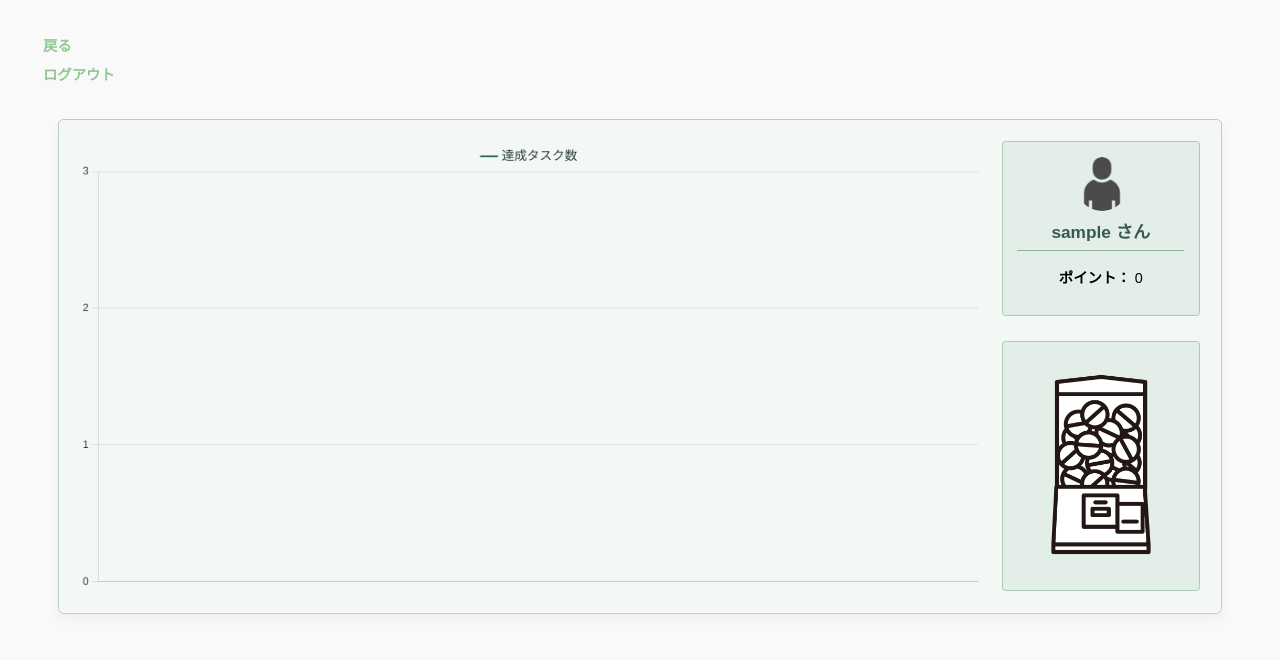
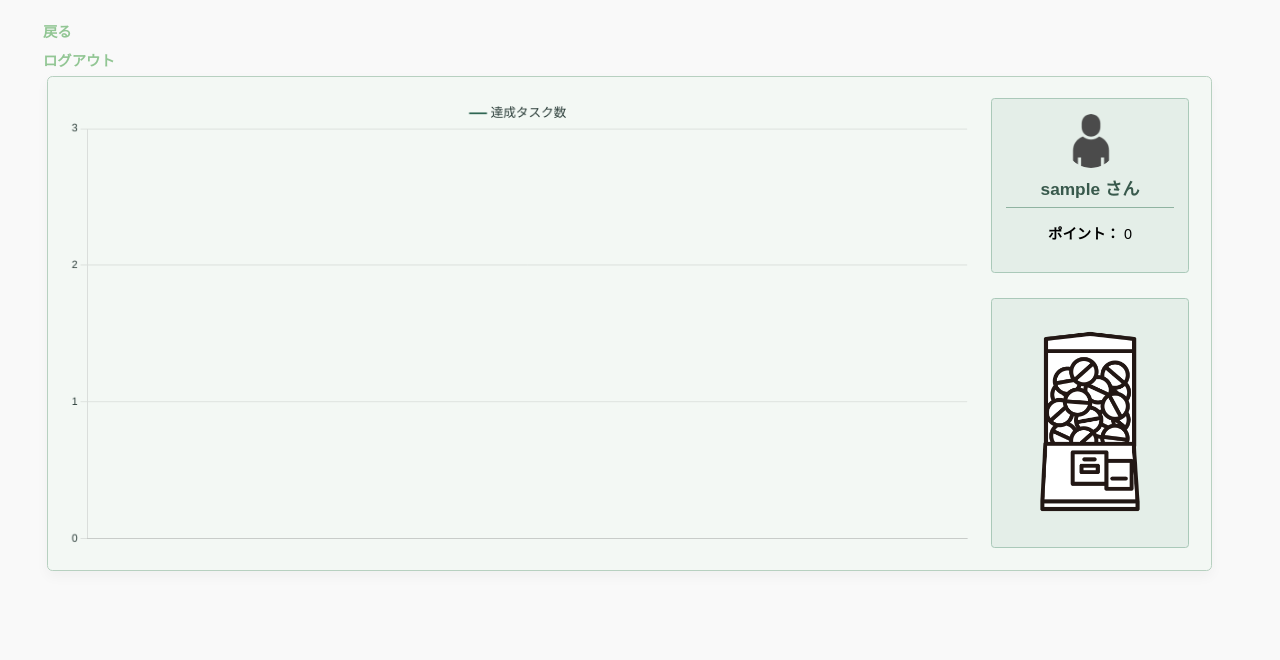
Before and after one commit to koba2264/FeelingBoost, a Flask app: page /mypage in a window 1280 px wide. Shown: the top 660 px of the page. Run offline with Flask 3, Linux system fonts and the light colour scheme; the visitor is signed in with stand-in values (Sample User, id 1); data comes from the database, SQL or seed files in the repository; data that the repository does not hold is empty; some libraries are stand-ins or nearby versions.

Commit message:
微調整

```diff
--- a/apps/gacha/static/gacha/gacha_page.css
+++ b/apps/gacha/static/gacha/gacha_page.css
@@ -1,7 +1,6 @@
 body {
     /* background-color: #f9f9f9; */
     height: 100vh;
-    overflow: hidden;
 }
 
 .point {
--- a/apps/main/templates/main/mypage.html
+++ b/apps/main/templates/main/mypage.html
@@ -74,6 +74,7 @@
     })
 
     okElm.addEventListener('click', () =>{
+      popElm.hidden = true;
       const form = document.createElement('form');
       form.action = "{{ url_for('gacha.gachaApi') }}";
       form.method = 'POST';
--- a/apps/static/main/mypage_style.css
+++ b/apps/static/main/mypage_style.css
@@ -1,3 +1,7 @@
+body{
+  overflow: hidden;
+}
+
 .card {
   background: #f3f8f4;
   border: 1px solid #b7d0c0;
@@ -5,7 +9,7 @@
   padding: 1.5rem;
   width: 90%;
   height: 500px;
-  margin: 2rem auto;
+  margin: 0rem 2rem 2rem 2rem;
   box-shadow: 0 6px 14px rgba(0, 0, 0, 0.04);
   position: relative;
 
@@ -84,7 +88,7 @@
 
 .nav-links {
   margin-left: 2%;
-  margin-top: 1rem;
+  /* margin-top: 1rem; */
   line-height: 2;
 }
 
```
